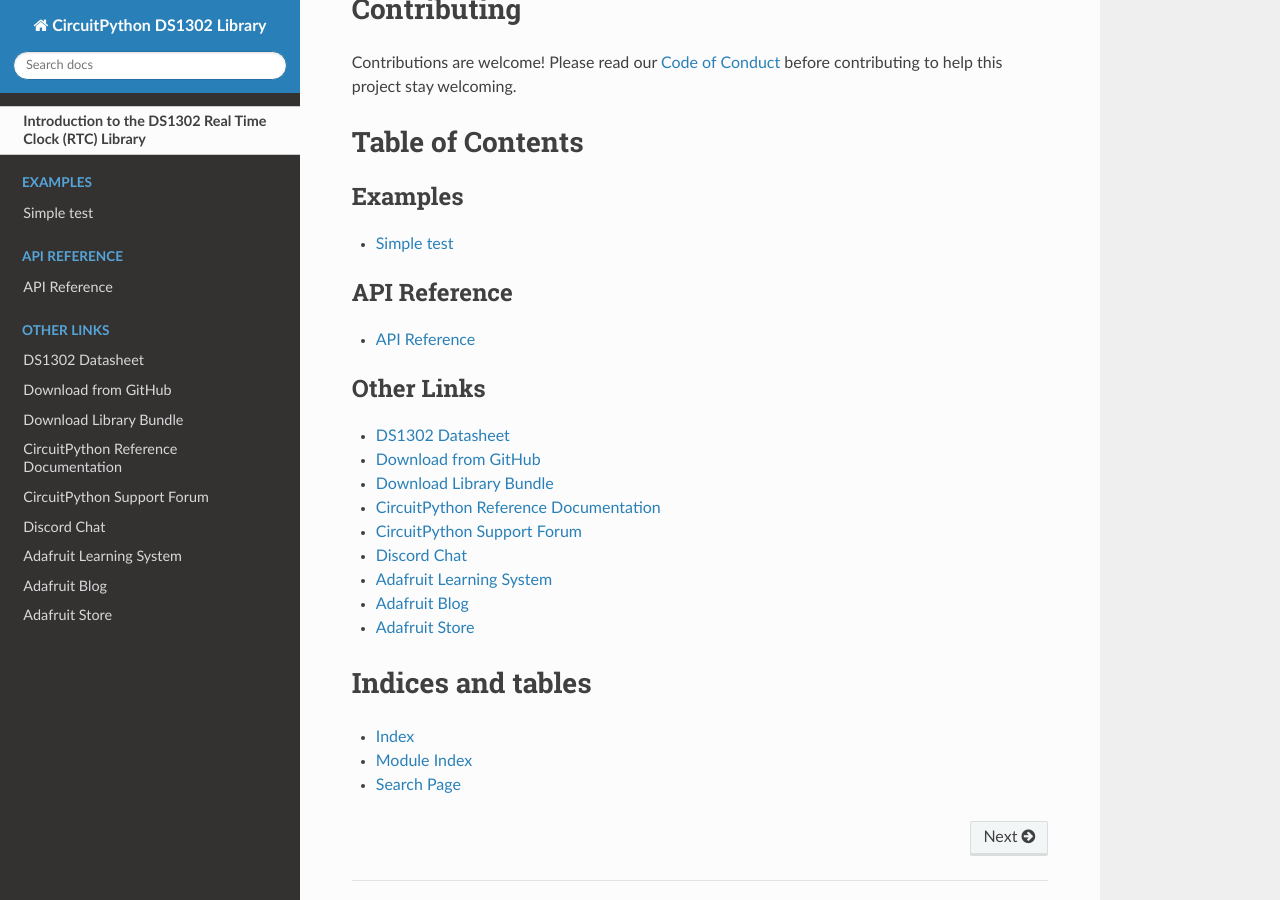
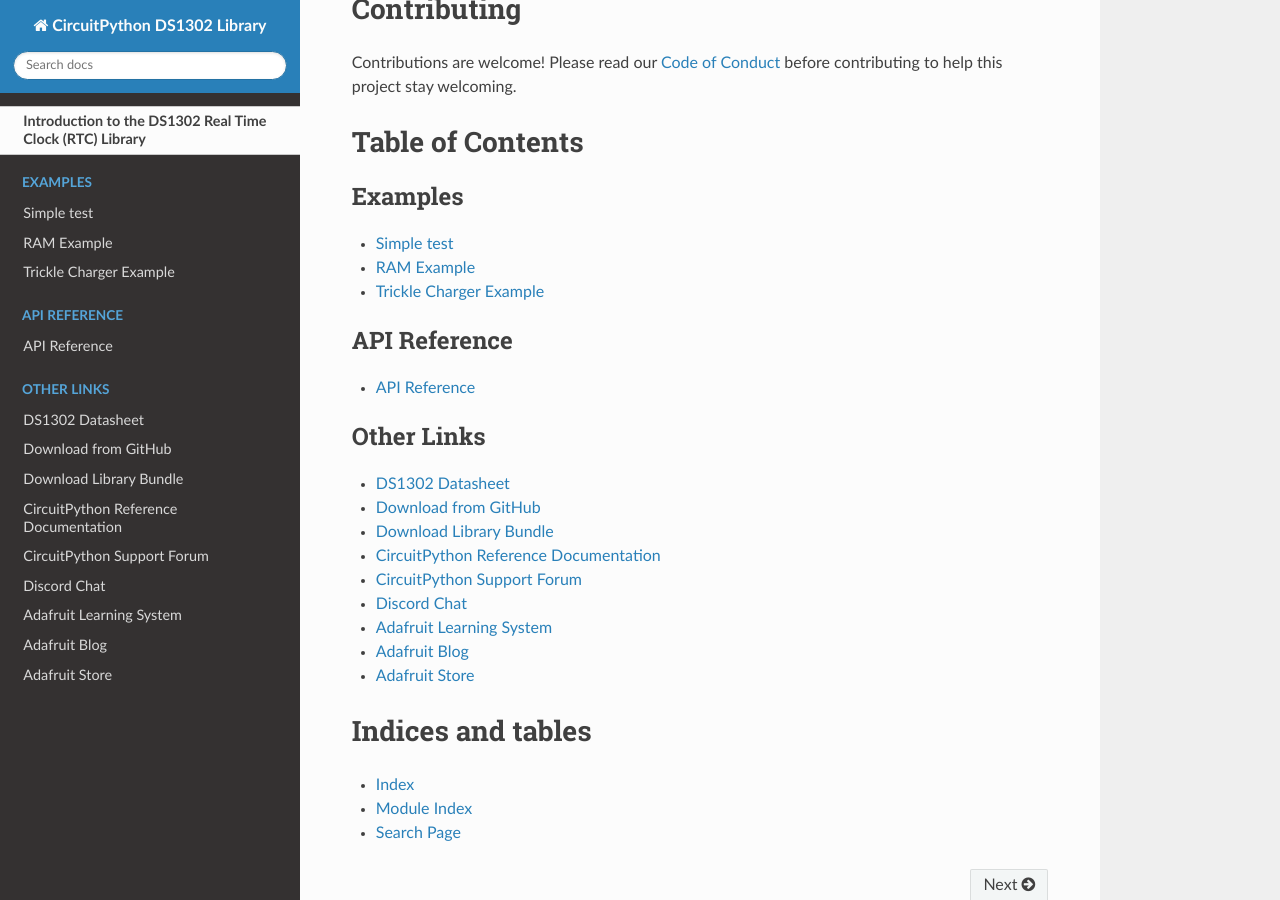
Before and after one commit to Elfking29/CircuitPython_DS1302, a Sphinx documentation site: the page built from docs/index.rst, in a window 1280 px wide and 900 px high, scrolled down 2733 px. Built offline with Sphinx 7.4.7 and the Read the Docs theme 3.1.0, drawn with Linux system fonts in a browser that asks for light colours.

Commit message:
Added additional examples to sphinx config

```diff
--- a/docs/examples.rst
+++ b/docs/examples.rst
@@ -6,3 +6,15 @@
 .. literalinclude:: ../examples/ds1302_simpletest.py
     :caption: examples/ds1302_simpletest.py
     :linenos:
+
+RAM Example
+-----------
+
+.. literalinclude:: ../examples/ds1302_ram.py
+    :language: python
+
+Trickle Charger Example
+-----------------------
+
+.. literalinclude:: ../examples/ds1302_trickle.py
+    :language: python
```
